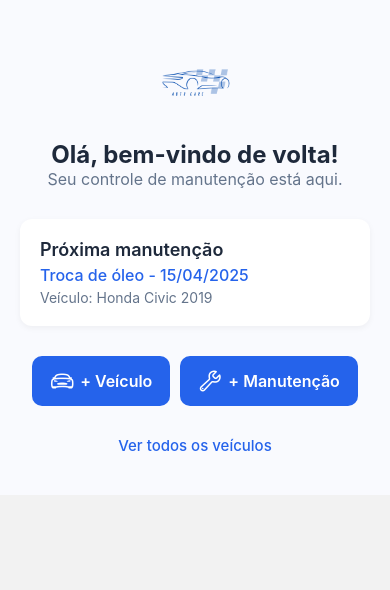
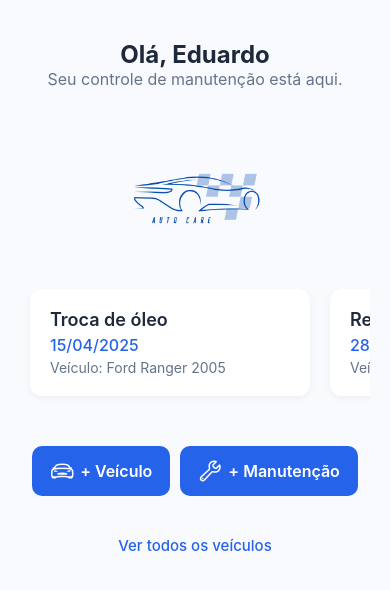
Before and after one commit to eduardorochadev/gerenciador-veiculos-mobile, a React Native app: screen /Home in a window 390 px wide. Shown: the top 590 px of the page. Built offline with nearby package versions, Linux system fonts and the light colour scheme.

Commit message:
estilização do home e scroll cards

```diff
--- a/src/screens/HomeScreen.tsx
+++ b/src/screens/HomeScreen.tsx
@@ -5,21 +5,48 @@ import { Ionicons } from '@expo/vector-icons';
 export default function HomeScreen({ navigation }: any) {
   return (
     <ScrollView contentContainerStyle={styles.container}>
+
+      <Text style={styles.title}>Olá, Eduardo</Text>
+      <Text style={styles.subtitle}>Seu controle de manutenção está aqui.</Text>
+
+
       <Image
         source={require('../../assets/Logo.png')}
         style={styles.logo}
         resizeMode="contain"
       />
 
-      <Text style={styles.title}>Olá, bem-vindo de volta!</Text>
-      <Text style={styles.subtitle}>Seu controle de manutenção está aqui.</Text>
+      <ScrollView
+        horizontal
+        pagingEnabled
+        showsHorizontalScrollIndicator={false}
+        snapToInterval={300}
+        snapToAlignment="center"
+        decelerationRate="fast"
+        contentContainerStyle={styles.cardScrollContent}
+        style={styles.cardScroll}
+      >
+        <View style={styles.card}>
+          <Text style={styles.cardTitle}>Troca de óleo</Text>
+          <Text style={styles.cardText}>15/04/2025</Text>
+          <Text style={styles.cardSubtext}>Veículo: Ford Ranger 2005</Text>
+        </View>
 
-      <View style={styles.card}>
-        <Text style={styles.cardTitle}>Próxima manutenção</Text>
-        <Text style={styles.cardText}>Troca de óleo - 15/04/2025</Text>
-        <Text style={styles.cardSubtext}>Veículo: Honda Civic 2019</Text>
-      </View>
+        <View style={styles.card}>
+          <Text style={styles.cardTitle}>Revisão geral</Text>
+          <Text style={styles.cardText}>28/06/2025</Text>
+          <Text style={styles.cardSubtext}>Veículo: Ford Ranger 2005</Text>
+        </View>
 
+        <View style={styles.card}>
+          <Text style={styles.cardTitle}>Alinhamento de Direção</Text>
+          <Text style={styles.cardText}>28/06/2025</Text>
+          <Text style={styles.cardSubtext}>Veículo: Ford Ranger 2005</Text>
+        </View>
+
+      </ScrollView>
+
+      {/* Botões de ação */}
       <View style={styles.buttonRow}>
         <TouchableOpacity style={styles.actionButton} onPress={() => navigation.navigate('AddVehicle')}>
           <Ionicons name="car-sport-outline" size={24} color="#fff" />
@@ -47,8 +74,8 @@ const styles = StyleSheet.create({
     paddingHorizontal: 20,
   },
   logo: {
-    width: 160,
-    height: 80,
+    width: 150,
+    height: 150,
     marginBottom: 20,
   },
   title: {
@@ -63,17 +90,25 @@ const styles = StyleSheet.create({
     textAlign: 'center',
     marginBottom: 30,
   },
+  cardScroll: {
+    width: '100%',
+    marginBottom: 30,
+  },
+  cardScrollContent: {
+    paddingHorizontal: 10,
+  },
   card: {
     backgroundColor: '#fff',
-    width: '100%',
+    width: 280,
+    marginHorizontal: 10,
     borderRadius: 12,
     padding: 20,
     shadowColor: '#000',
     shadowOpacity: 0.05,
     shadowOffset: { width: 0, height: 2 },
     shadowRadius: 6,
-    marginBottom: 30,
     elevation: 3,
+    marginBottom: 20,
   },
   cardTitle: {
     fontSize: 18,
@@ -94,7 +129,7 @@ const styles = StyleSheet.create({
   buttonRow: {
     flexDirection: 'row',
     gap: 10,
-    marginBottom: 20,
+    marginBottom: 30,
   },
   actionButton: {
     backgroundColor: '#2563eb',
```
